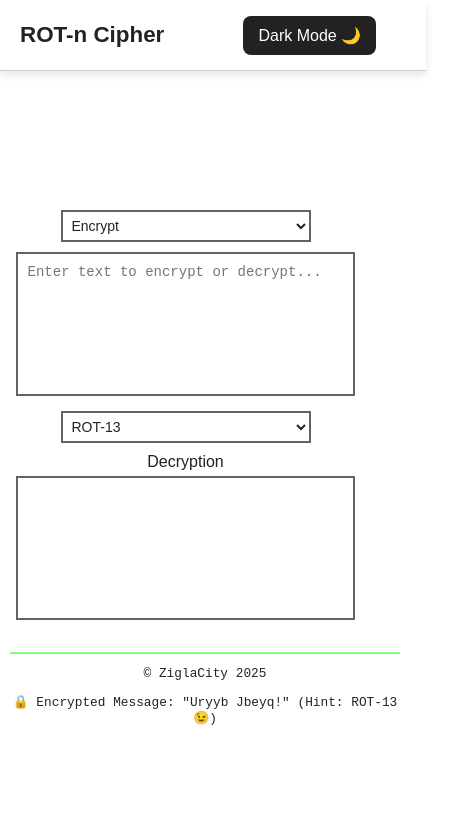
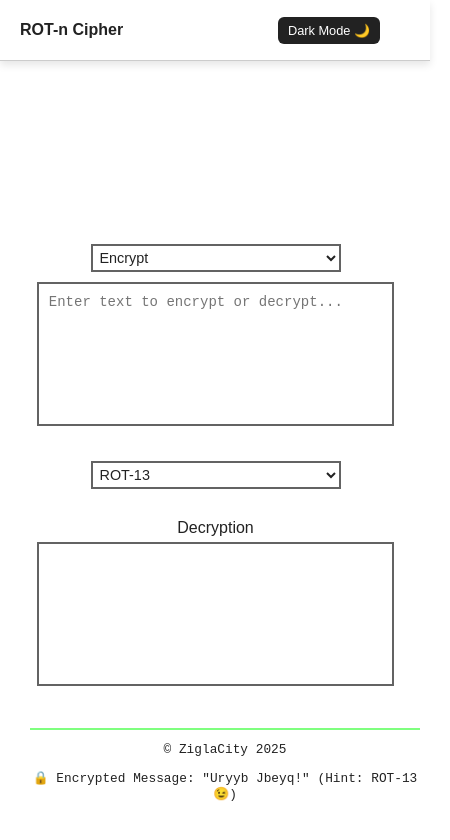
Before and after one commit to ZiglaCity/rot-n-cipher, a React (Vite) app: page / in a window 390 px wide. Shown: the top 840 px of the page, 450 px wide, since content can reach past the window. Built offline with nearby package versions, Linux system fonts and the light colour scheme.

Commit message:
Updated responsiveness...

```diff
--- a/src/styles/Footer.css
+++ b/src/styles/Footer.css
@@ -1,6 +1,6 @@
 footer {
     position: fixed;
-    width: 100%;
+    width: 100vw;
     left: 0;
     bottom: 10px;
     text-align: center;
@@ -39,6 +39,6 @@ footer {
         bottom: 0;
         margin-top: 2rem;
         max-height: 1rem;
-        width: 100%;
+        width: 100vw;
     }
 }
--- a/src/styles/Navbar.css
+++ b/src/styles/Navbar.css
@@ -2,7 +2,7 @@ nav {
     position: fixed;
     top: 0;
     left: 0;
-    width: 99%;
+    width: 100%;
     height: 50px;
     display: flex;
     justify-content: space-between;
@@ -25,10 +25,10 @@ button {
     color: var(--button-text);
     border: none;
     margin-right: 30px;
-    padding: 10px 15px;
-    border-radius: 8px;
+    padding: 8px 12px;
+    border-radius: 6px;
     cursor: pointer;
-    font-size: 1rem;
+    font-size: 0.9rem;
     transition: transform 0.2s ease-in-out, background 0.3s;
 }
 
@@ -39,6 +39,16 @@ button:hover {
 
 @media (max-width: 768px) {
     nav {
+        height: 40px;
+        padding: 0 10px;
+    }
+
+    h3 {
+        font-size: 1rem;
+    }
+
+    button {
         font-size: 0.8rem;
+        padding: 6px 10px;
     }
 }
--- a/src/styles/global.css
+++ b/src/styles/global.css
@@ -18,6 +18,7 @@
 
 body {
     display: flex;
+    flex-direction: column;
     justify-content: center;
     align-items: center;
     height: 100vh;
@@ -29,8 +30,7 @@ body {
     background: var(--bg-color);
     color: var(--text-color);
     transition: background 0.3s ease-in-out, color 0.3s ease-in-out;
-    overflow-y: hidden;
-
+    overflow-y: auto;
 }
 
 .cyber-container {
@@ -43,6 +43,8 @@ body {
     text-align: center;
     padding: 15px;
     margin-top: 5px;
+    position: relative;
+    z-index: 20px;
 }
 
 .cyber-container textarea {
@@ -72,6 +74,9 @@ body {
     outline: none;
     cursor: pointer;
     transition: all 0.3s ease-in-out;
+    position: relative;
+    z-index: 20;
+    font-size: 1rem;
 }
 
 .cyber-container select:focus,
@@ -87,17 +92,24 @@ body {
 
 @media (max-width: 768px) {
     .cyber-container {
-        padding: 0px;
+        padding: 10px;
+        z-index: 50;
+
     }
     .cyber-container select {
         margin-top: 10px;
+        font-size: 0.9rem;
+        padding: 3px;
+
     }
     .cyber-container textarea {
-        max-width: 90%;
+        max-width: 95%;
         height: 120px;
         font-size: 14px;
     }
     body {
-        overflow-y: auto;
+        margin-top: 30px;
+        justify-content:  center;
+        padding: 30px;
     }
 }
```
